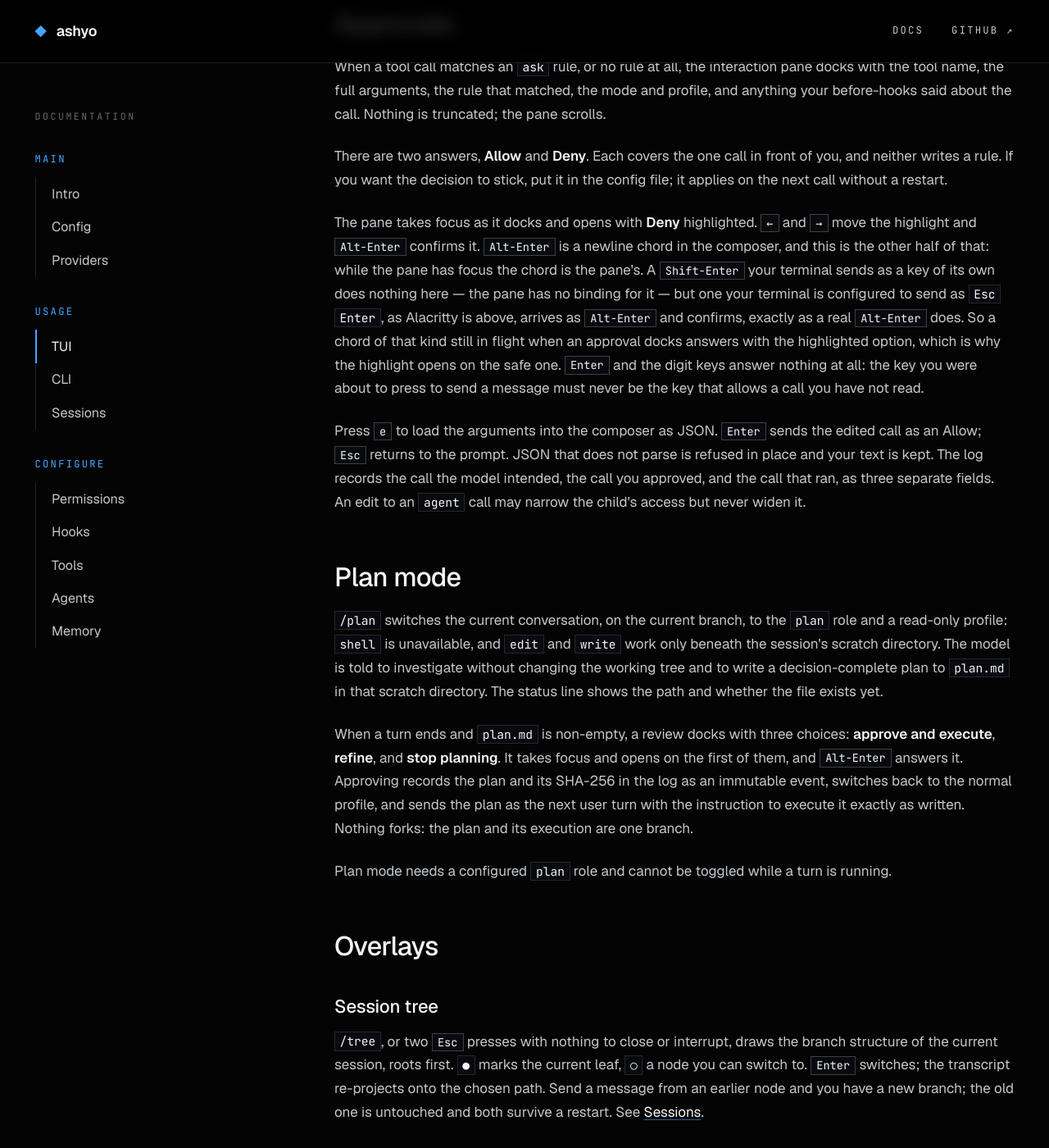
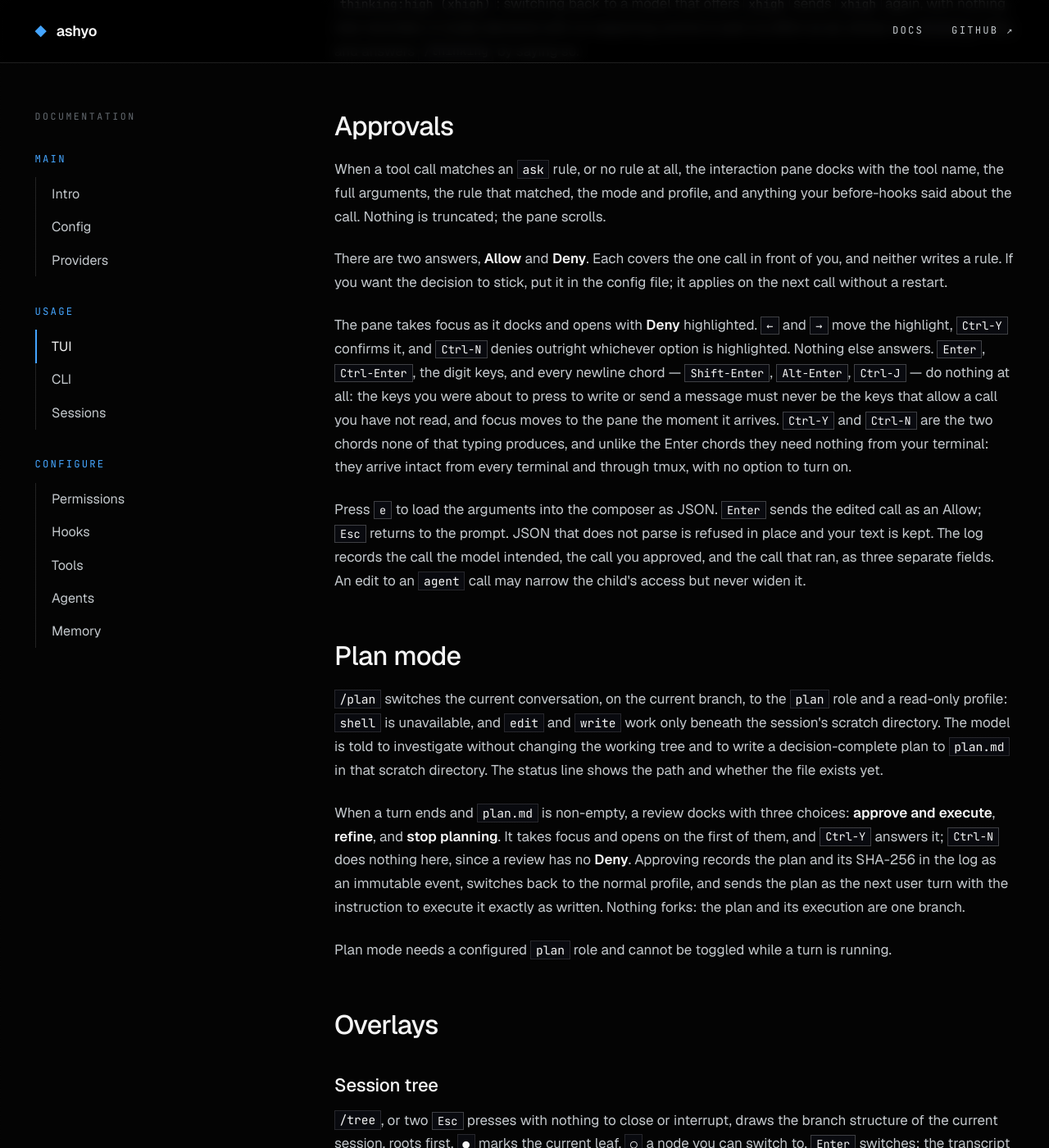
Before and after one commit to ashyo-ai/ashyo-ai.github.io, a Jekyll site: the page built from tui.html, in a window 1280 px wide and 1400 px high, scrolled down 6311 px. Shown: the whole window at 82% size. Built offline with Jekyll 4.4.1, drawn with Linux system fonts in a browser that asks for light colours; some of the changed text lies outside the part shown.

Commit message:
Answer a docked interaction with Ctrl-Y, deny with Ctrl-N
The interaction pane used to confirm on Alt-Enter, which is also a
newline chord, so the key that adds a line to a half-typed message could
allow a tool call the moment an approval docked underneath it. Ctrl-Y now
confirms the highlighted option and Ctrl-N denies an approval outright,
whichever option is highlighted; a question or a plan review has no
"no", so Ctrl-N does nothing there.

Neither key needs anything from the terminal, and both work through
tmux, which the keys and approvals sections now say. Enter, Ctrl-Enter,
the digit keys, and all three newline chords answer nothing in the pane.

```diff
--- a/permissions.html
+++ b/permissions.html
@@ -48,7 +48,7 @@ title: Permissions
 <p>In the TUI, <code>ask</code> docks an approval pane and waits. In print mode nothing can wait, so <code>ask</code> is treated as <code>allow</code>, with the reason recorded, and the <code>ask_user</code> tool is withdrawn. <code>deny</code> is a deny in both.</p>
 
 <h2 id="approval">The approval pane</h2>
-<p>It shows the tool, the full arguments, the rule that matched or <code>(no rule matched)</code>, the mode and profile, and any annotations from before-hooks. The two actions are <strong>Allow</strong> and <strong>Deny</strong>. Each answers the one call in front of you and neither creates a rule; a decision you want to keep goes in a config file and applies on the next call. The pane takes focus as it docks and opens on <strong>Deny</strong>; <kbd>←</kbd> and <kbd>→</kbd> move the highlight and <kbd>Alt-Enter</kbd> confirms it, while <kbd>Enter</kbd> and the digit keys answer nothing. Press <kbd>e</kbd> to edit the arguments before allowing; there <kbd>Enter</kbd> sends the edited call and <kbd>Esc</kbd> returns to the prompt. The log keeps the model's intended call, your edited call, and the executed call as separate fields.</p>
+<p>It shows the tool, the full arguments, the rule that matched or <code>(no rule matched)</code>, the mode and profile, and any annotations from before-hooks. The two actions are <strong>Allow</strong> and <strong>Deny</strong>. Each answers the one call in front of you and neither creates a rule; a decision you want to keep goes in a config file and applies on the next call. The pane takes focus as it docks and opens on <strong>Deny</strong>; <kbd>←</kbd> and <kbd>→</kbd> move the highlight, <kbd>Ctrl-Y</kbd> confirms it, and <kbd>Ctrl-N</kbd> denies whichever option is highlighted, while <kbd>Enter</kbd> and the digit keys answer nothing. Press <kbd>e</kbd> to edit the arguments before allowing; there <kbd>Enter</kbd> sends the edited call and <kbd>Esc</kbd> returns to the prompt. The log keeps the model's intended call, your edited call, and the executed call as separate fields.</p>
 <p>What the model sees on a deny is one line: <code>policy_denied: &lt;tool&gt;: &lt;reason&gt;</code>. The turn continues; the model can try something else or stop.</p>
 
 <h2 id="context">Execution context</h2>
--- a/tui.html
+++ b/tui.html
@@ -19,7 +19,7 @@ title: TUI
 <h2 id="keys">Keys</h2>
 <dl>
 <dt><kbd>Enter</kbd></dt><dd>Send the composer.</dd>
-<dt><kbd>Shift-Enter</kbd> / <kbd>Alt-Enter</kbd> / <kbd>Ctrl-J</kbd></dt><dd>Insert a newline, in the composer and in the argument editor. All three work in every terminal. The one thing a terminal can take away is Shift-Enter itself: telling it apart from <kbd>Enter</kbd> needs the keyboard enhancements Ashyo asks for at startup, and a terminal that does not grant them — tmux among them — sends a plain <kbd>Enter</kbd> for the chord unless you have bound it to <code>Esc</code> <code>Enter</code>, which arrives as <kbd>Alt-Enter</kbd> and writes a newline. <kbd>F1</kbd> says which terminal you are in. <kbd>Alt-Enter</kbd> is also the key that answers the interaction pane: focus decides which it is, so it writes a newline while you are in the composer and confirms while the pane has focus. <kbd>Shift-Enter</kbd> and <kbd>Ctrl-J</kbd> answer nothing there.</dd>
+<dt><kbd>Shift-Enter</kbd> / <kbd>Alt-Enter</kbd> / <kbd>Ctrl-J</kbd></dt><dd>Insert a newline, in the composer and in the argument editor. All three work in every terminal. The one thing a terminal can take away is Shift-Enter itself: telling it apart from <kbd>Enter</kbd> needs the keyboard enhancements Ashyo asks for at startup, and a terminal that does not grant them — tmux among them — sends a plain <kbd>Enter</kbd> for the chord unless you have bound it to <code>Esc</code> <code>Enter</code>, which arrives as <kbd>Alt-Enter</kbd> and writes a newline. <kbd>F1</kbd> says which terminal you are in. None of the three answers the interaction pane: that takes <kbd>Ctrl-Y</kbd> or <kbd>Ctrl-N</kbd>, so a chord still in flight from a half-typed message can never allow a tool call.</dd>
 <dt><kbd>Tab</kbd> / <kbd>Shift-Tab</kbd></dt><dd>Cycle focus: transcript, interaction pane, composer.</dd>
 <dt><kbd>PageUp</kbd> / <kbd>PageDown</kbd></dt><dd>Scroll the focused pane by a page.</dd>
 <dt><kbd>Ctrl-Up</kbd> / <kbd>Ctrl-Down</kbd></dt><dd>Scroll by a line.</dd>
@@ -29,7 +29,8 @@ title: TUI
 <dt><kbd>Ctrl-S</kbd></dt><dd>Open the session picker.</dd>
 <dt><kbd>F1</kbd></dt><dd>Toggle key help. <code>/keys</code> does the same.</dd>
 <dt><kbd>←</kbd> / <kbd>→</kbd></dt><dd>Move the highlighted option in the interaction pane.</dd>
-<dt><kbd>Alt-Enter</kbd> (interaction focused)</dt><dd>Answer the interaction pane with the highlighted option. Nothing else answers it: <kbd>Enter</kbd> and the digit keys do nothing there, because the pane takes focus the moment it docks and a key already on its way to the composer must not be able to allow a tool call. The same chord writes a newline while the composer has focus, and the pane never sees it there.</dd>
+<dt><kbd>Ctrl-Y</kbd> (interaction focused)</dt><dd>Answer the interaction pane with the highlighted option. <kbd>Enter</kbd>, <kbd>Ctrl-Enter</kbd>, the digit keys, and all three newline chords do nothing there, because the pane takes focus the moment it docks and a key already on its way to the composer must not be able to allow a tool call. <kbd>Ctrl-Y</kbd> works in every terminal and inside tmux, with nothing to turn on.</dd>
+<dt><kbd>Ctrl-N</kbd> (approval focused)</dt><dd>Deny the approval, whichever option is highlighted — you do not have to move to <strong>Deny</strong> first. A question or a plan review has no "no" to give, so there <kbd>Ctrl-N</kbd> does nothing at all rather than guessing which of the author's options means refusal. Like <kbd>Ctrl-Y</kbd>, it works everywhere.</dd>
 <dt><kbd>e</kbd></dt><dd>Edit a tool call's arguments before allowing it.</dd>
 <dt><kbd>Esc</kbd></dt><dd>Close the completion dock, an overlay, or the search; otherwise interrupt the running turn, or cancel a pending login. An <kbd>Esc</kbd> that closed the dock has acted: it interrupts nothing and starts no <kbd>Esc</kbd> <kbd>Esc</kbd> pair.</dd>
 <dt><kbd>Esc</kbd> <kbd>Esc</kbd></dt><dd>Open the session tree, when the first press had nothing to close, interrupt, or cancel. Two presses within half a second.</dd>
@@ -87,12 +88,12 @@ title: TUI
 <h2 id="approvals">Approvals</h2>
 <p>When a tool call matches an <code>ask</code> rule, or no rule at all, the interaction pane docks with the tool name, the full arguments, the rule that matched, the mode and profile, and anything your before-hooks said about the call. Nothing is truncated; the pane scrolls.</p>
 <p>There are two answers, <strong>Allow</strong> and <strong>Deny</strong>. Each covers the one call in front of you, and neither writes a rule. If you want the decision to stick, put it in the config file; it applies on the next call without a restart.</p>
-<p>The pane takes focus as it docks and opens with <strong>Deny</strong> highlighted. <kbd>←</kbd> and <kbd>→</kbd> move the highlight and <kbd>Alt-Enter</kbd> confirms it. <kbd>Alt-Enter</kbd> is a newline chord in the composer, and this is the other half of that: while the pane has focus the chord is the pane's. A <kbd>Shift-Enter</kbd> your terminal sends as a key of its own does nothing here — the pane has no binding for it — but one your terminal is configured to send as <code>Esc</code> <code>Enter</code>, as Alacritty is above, arrives as <kbd>Alt-Enter</kbd> and confirms, exactly as a real <kbd>Alt-Enter</kbd> does. So a chord of that kind still in flight when an approval docks answers with the highlighted option, which is why the highlight opens on the safe one. <kbd>Enter</kbd> and the digit keys answer nothing at all: the key you were about to press to send a message must never be the key that allows a call you have not read.</p>
+<p>The pane takes focus as it docks and opens with <strong>Deny</strong> highlighted. <kbd>←</kbd> and <kbd>→</kbd> move the highlight, <kbd>Ctrl-Y</kbd> confirms it, and <kbd>Ctrl-N</kbd> denies outright whichever option is highlighted. Nothing else answers. <kbd>Enter</kbd>, <kbd>Ctrl-Enter</kbd>, the digit keys, and every newline chord — <kbd>Shift-Enter</kbd>, <kbd>Alt-Enter</kbd>, <kbd>Ctrl-J</kbd> — do nothing at all: the keys you were about to press to write or send a message must never be the keys that allow a call you have not read, and focus moves to the pane the moment it arrives. <kbd>Ctrl-Y</kbd> and <kbd>Ctrl-N</kbd> are the two chords none of that typing produces, and unlike the Enter chords they need nothing from your terminal: they arrive intact from every terminal and through tmux, with no option to turn on.</p>
 <p>Press <kbd>e</kbd> to load the arguments into the composer as JSON. <kbd>Enter</kbd> sends the edited call as an Allow; <kbd>Esc</kbd> returns to the prompt. JSON that does not parse is refused in place and your text is kept. The log records the call the model intended, the call you approved, and the call that ran, as three separate fields. An edit to an <code>agent</code> call may narrow the child's access but never widen it.</p>
 
 <h2 id="plan-mode">Plan mode</h2>
 <p><code>/plan</code> switches the current conversation, on the current branch, to the <code>plan</code> role and a read-only profile: <code>shell</code> is unavailable, and <code>edit</code> and <code>write</code> work only beneath the session's scratch directory. The model is told to investigate without changing the working tree and to write a decision-complete plan to <code>plan.md</code> in that scratch directory. The status line shows the path and whether the file exists yet.</p>
-<p>When a turn ends and <code>plan.md</code> is non-empty, a review docks with three choices: <strong>approve and execute</strong>, <strong>refine</strong>, and <strong>stop planning</strong>. It takes focus and opens on the first of them, and <kbd>Alt-Enter</kbd> answers it. Approving records the plan and its SHA-256 in the log as an immutable event, switches back to the normal profile, and sends the plan as the next user turn with the instruction to execute it exactly as written. Nothing forks: the plan and its execution are one branch.</p>
+<p>When a turn ends and <code>plan.md</code> is non-empty, a review docks with three choices: <strong>approve and execute</strong>, <strong>refine</strong>, and <strong>stop planning</strong>. It takes focus and opens on the first of them, and <kbd>Ctrl-Y</kbd> answers it; <kbd>Ctrl-N</kbd> does nothing here, since a review has no <strong>Deny</strong>. Approving records the plan and its SHA-256 in the log as an immutable event, switches back to the normal profile, and sends the plan as the next user turn with the instruction to execute it exactly as written. Nothing forks: the plan and its execution are one branch.</p>
 <p>Plan mode needs a configured <code>plan</code> role and cannot be toggled while a turn is running.</p>
 
 <h2 id="overlays">Overlays</h2>
```
